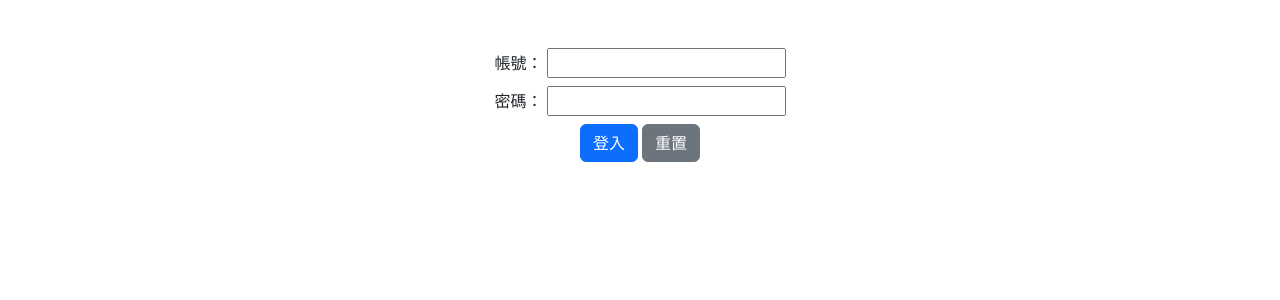
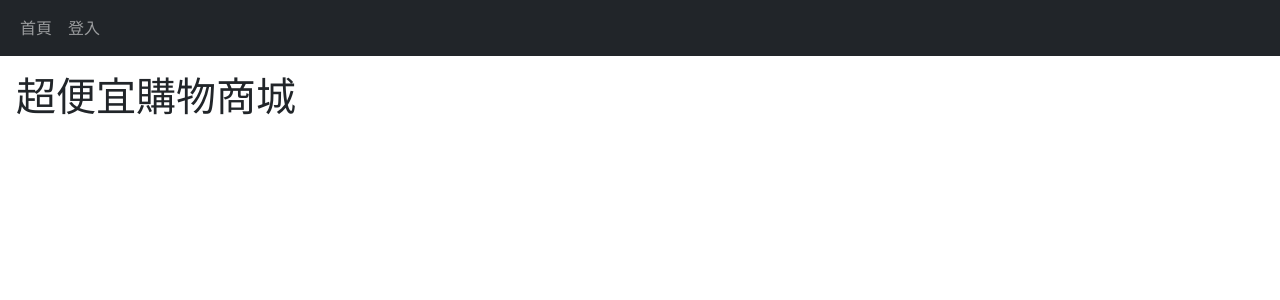
Before and after one commit to charleshe100/practice, a PHP site: page / in a window 1280 px wide. Shown: the top 300 px of the page. Run offline with PHP 8.4, Linux system fonts and the light colour scheme.

Commit message:
用include引入navbar

```diff
--- /dev/null
+++ b/header.php
@@ -0,0 +1,29 @@
+<header>
+<nav class="navbar navbar-expand-sm bg-dark navbar-dark">
+<div class="container-fluid">
+  <ul class="navbar-nav">
+    <li class="nav-item">
+      <a class="nav-link" href="index.php">首頁</a>
+    </li>
+    <?php
+    if(!isset($_SESSION['login'])){
+    ?>
+    <li class="nav-item">
+      <a class="nav-link" href="login.php">登入</a>
+    </li>
+    <?php
+    }else{
+    ?>
+    <li class="nav-item">
+      <a class="nav-link" href="member.php">會員中心</a>
+    </li>
+    <li class="nav-item">
+      <a class="nav-link" href="logout.php">登出</a>
+    </li>
+    <?php
+    }
+    ?>
+  </ul>
+</div>
+</nav>
+</header>
--- a/index.php
+++ b/index.php
@@ -1,62 +1,19 @@
+<?php session_start(); ?>
 <!DOCTYPE html>
 <html lang="en">
 <head>
     <meta charset="UTF-8">
     <meta name="viewport" content="width=device-width, initial-scale=1.0">
+    <title>Document</title>
     <link href="https://cdn.jsdelivr.net/npm/bootstrap@5.3.3/dist/css/bootstrap.min.css" rel="stylesheet" integrity="sha384-QWTKZyjpPEjISv5WaRU9OFeRpok6YctnYmDr5pNlyT2bRjXh0JMhjY6hW+ALEwIH" crossorigin="anonymous">
     <script src="https://cdn.jsdelivr.net/npm/bootstrap@5.3.3/dist/js/bootstrap.bundle.min.js" integrity="sha384-YvpcrYf0tY3lHB60NNkmXc5s9fDVZLESaAA55NDzOxhy9GkcIdslK1eN7N6jIeHz" crossorigin="anonymous"></script>
-    <title>Practice</title>
-    <style>
-        a{
-            text-decoration:none;
-        }
-    </style>
+    <title>Shopping Mall</title>
+    <link rel="stylesheet" href="style.css">
 </head>
 <body>
-<!-- 建立一個可以輸入帳號和密碼的表單畫面 -->
-    <!-- 建立form表單 -->
-    <!-- 建立 acc與pw的input -->
-<!-- 輸入帳號密碼，按下"登入"按鈕後，在另一個頁面顯示帳號密碼是否正確。 -->
-    <!-- 建立登入的submit按鈕 -->
-    <!-- 到check.php確認帳號密碼是否正確 -->
-    <!-- 如果正確，有什麼動作；如果不正確，有什麼動作 -->
+<?php include_once("header.php"); ?>
 
-<?php
-date_default_timezone_set("Asia/Taipei");
-if(isset($_COOKIE['error1'])){
-    echo "<h1 class='mt-5 text-center text-danger'>".$_COOKIE['error1']."</h1>";
-}else if(isset($_COOKIE['error2'])){
-    echo "<h1 class='mt-5 text-center text-danger'>".$_COOKIE['error2']."</h1>";
-}else if(isset($_COOKIE['error3'])){
-    echo "<h1 class='mt-5 text-center text-danger'>".$_COOKIE['error3']."</h1>";
-}
-if(isset($_COOKIE['login'])){
-    echo "<h1 class='mt-5 text-center text-primary'>".$_COOKIE['login']."歡迎您！</h1>";
-    echo "<a href='logout.php'><h2 class='text-center text-secondary'>登出</h2></a>";
-}else{
-?>
-<div class="container mt-5 mx-auto>
-    <div class="row">
-        <div class="col">
-        <form action="check.php" method="post">
-            <div class="mt-2 mx-auto text-center">
-                <label for="acc">帳號：</label>
-                <input type="text" name="acc" id="acc">
-            </div>
-            <div class="mt-2 mx-auto text-center">
-                <label for="pw">密碼：</label>
-                <input type="password" name="pw" id="pw">
-            </div>
-            <div class="mt-2 mx-auto text-center">
-                <input type="submit" value="登入" class="btn btn-primary">
-                <input type="reset" value="重置" class="btn btn-secondary">
-            </div>
-        </form>
-        </div>
-    </div>
-</div>
-<?php
-}
-?>
+<h1 class="mt-3 ms-3">超便宜購物商城</h1>
+
 </body>
 </html>
--- a/logout.php
+++ b/logout.php
@@ -1,5 +1,5 @@
 <?php
-date_default_timezone_set("Asia/Taipei");
-setcookie("login","$acc",time()-60);
+session_start();
+unset($_SESSION['login']);
 header("location:index.php");
 ?>
--- /dev/null
+++ b/style.css
@@ -0,0 +1,3 @@
+a{
+    text-decoration:none;
+}
```
Also changed, not shown: check.php (+8 -7 lines), login.php (added, +59 -0 lines), member.php (+8 -12 lines), README.md.
